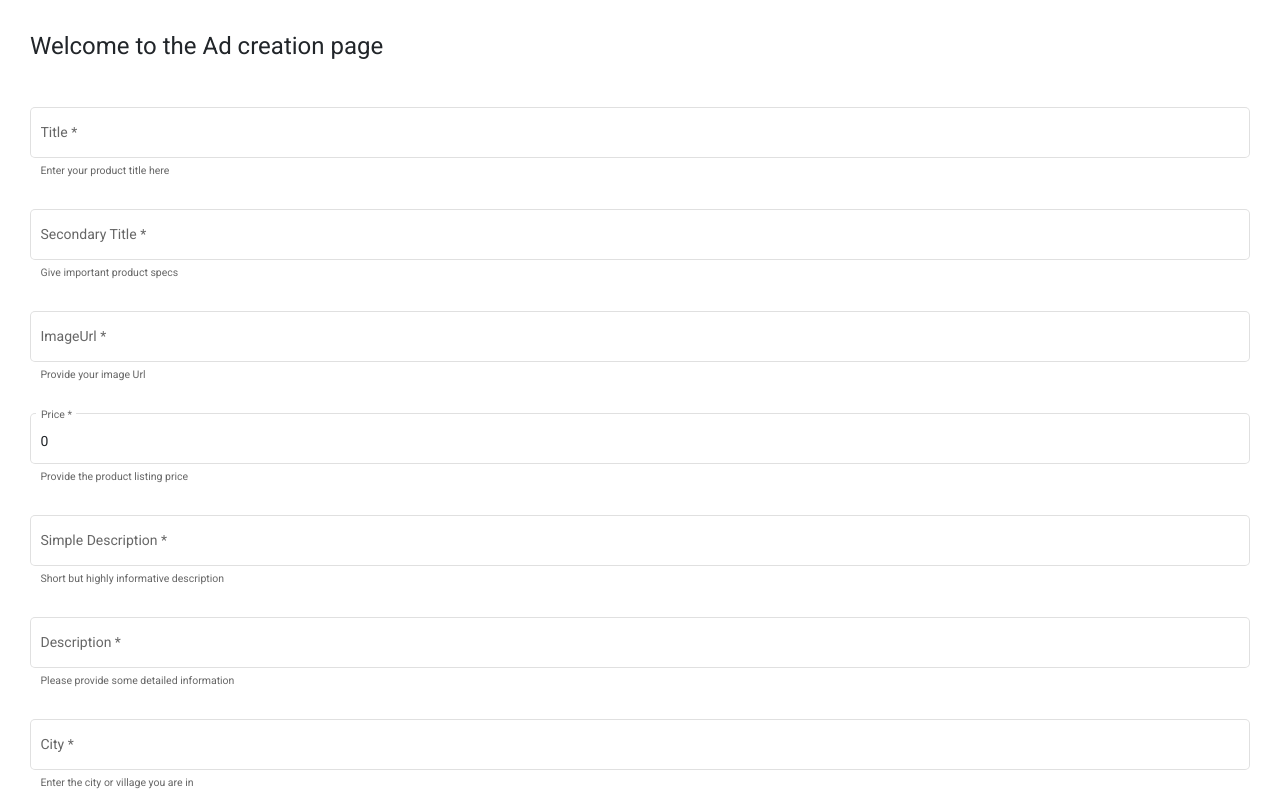
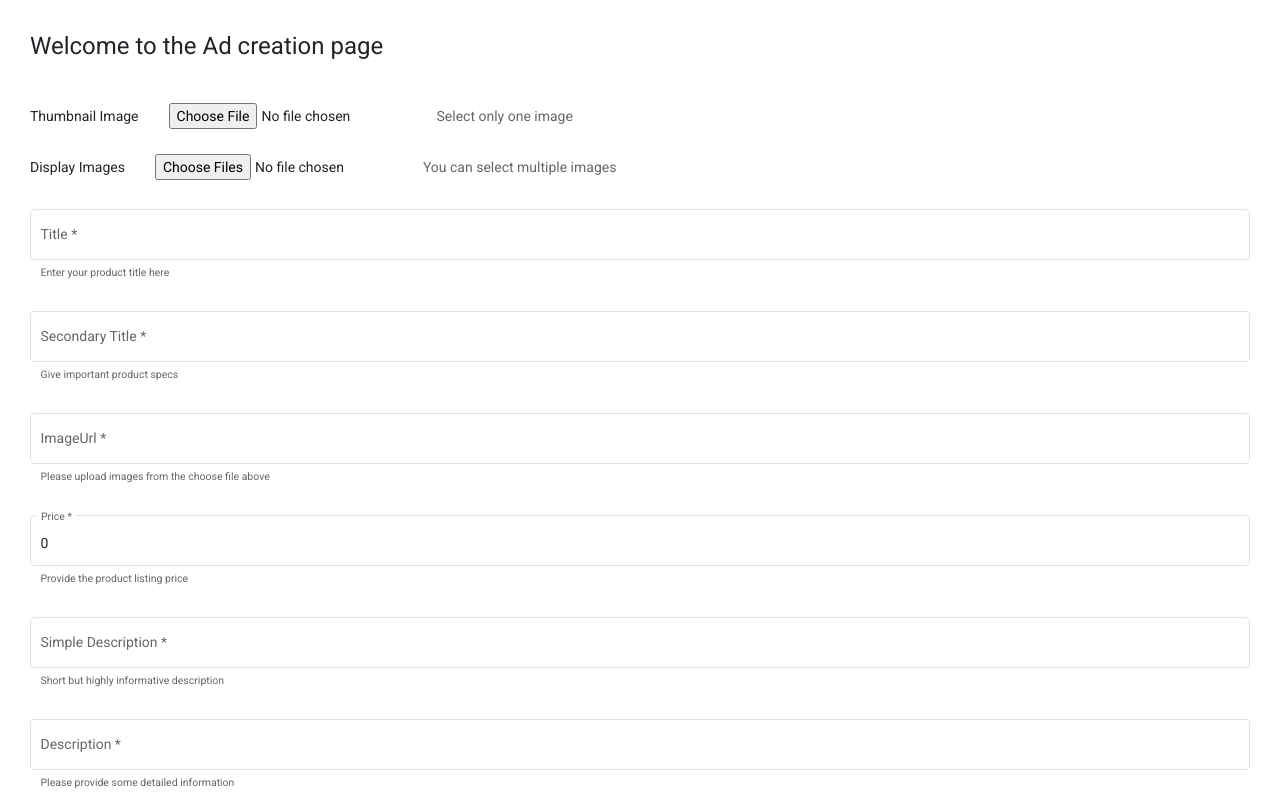
Before and after one commit to bhanupalagati/GatorMart, an Angular app in the folder frontend/: page /create in a window 1280 px wide. Shown: the top 800 px of the page. Built offline with nearby package versions, Linux system fonts and the light colour scheme.

Commit message:
image upload

```diff
--- a/frontend/src/app/ad-form/ad-form.component.html
+++ b/frontend/src/app/ad-form/ad-form.component.html
@@ -1,6 +1,16 @@
 <div class="ad_form_container">
+    <h1>Welcome to the Ad creation page</h1>
+    <div class="ad_form_container__flex__input">
+        <mat-label>Thumbnail Image</mat-label>
+        <input type="file" class="file-upload" (change)="onFileSelected($event, 'imageUrl')">
+        <mat-hint>Select only one image</mat-hint>
+    </div>
+    <div class="ad_form_container__flex__input">
+        <mat-label>Display Images</mat-label>
+        <input type="file" class="file-upload" multiple (change)="onFileSelected($event, 'images')">
+        <mat-hint>You can select multiple images</mat-hint>
+    </div>
     <div [formGroup]="createForm" class="ad_form_container__flex">
-        <h1>Welcome to the Ad creation page</h1>
         <mat-form-field appearance="outline" class="ad_form_container__flex__input">
             <mat-label>Title</mat-label>
             <input matInput placeholder="Iphone 13 Pro Max" formControlName="title">
@@ -13,12 +23,12 @@
         </mat-form-field>
         <mat-form-field appearance="outline" class="ad_form_container__flex__input">
             <mat-label>ImageUrl</mat-label>
-            <input matInput placeholder="https://somethinghere" formControlName="imageUrl">
-            <mat-hint>Provide your image Url</mat-hint>
+            <input matInput placeholder="https://somethinghere" formControlName="imageUrl" readonly>
+            <mat-hint>Please upload images from the choose file above</mat-hint>
         </mat-form-field>
         <mat-form-field appearance="outline" class="ad_form_container__flex__input">
             <mat-label>Price</mat-label>
-            <input matInput placeholder="1100.99" formControlName="price">
+            <input matInput placeholder="1100.99" formControlName="price" type="number">
             <mat-hint>Provide the product listing price</mat-hint>
         </mat-form-field>
         <mat-form-field appearance="outline" class="ad_form_container__flex__input">
@@ -58,13 +68,13 @@
         </mat-form-field>
         <mat-form-field appearance="outline" class="ad_form_container__flex__input">
             <mat-label>Age</mat-label>
-            <input matInput placeholder="1.2" formControlName="age">
+            <input matInput placeholder="1.2" formControlName="age" type="number" min="0">
             <mat-hint>How many years old is your product</mat-hint>
         </mat-form-field>
         <mat-form-field appearance="outline" class="ad_form_container__flex__input">
             <mat-label>Images</mat-label>
-            <input matInput placeholder="https://somethinghere1, https://somethinghere2, https://somethinghere3" formControlName="images">
-            <mat-hint>A comma separated urls </mat-hint>
+            <input readonly matInput placeholder="https://somethinghere1, https://somethinghere2, https://somethinghere3" formControlName="images">
+            <mat-hint>Please upload images from the choose file above</mat-hint>
         </mat-form-field>
         <mat-form-field appearance="outline" class="ad_form_container__flex__input">
             <mat-label>Target</mat-label>
--- a/frontend/src/app/ad-form/ad-form.component.scss
+++ b/frontend/src/app/ad-form/ad-form.component.scss
@@ -8,5 +8,8 @@
             padding-top: 25px;
         }
     }
+    .file-upload {
+        padding-left: 30px;
+    }
 
 }
--- a/frontend/src/app/ad-form/ad-form.component.ts
+++ b/frontend/src/app/ad-form/ad-form.component.ts
@@ -1,7 +1,6 @@
-import { LogicalFileSystem } from '@angular/compiler-cli/src/ngtsc/file_system';
 import { Component, OnInit } from '@angular/core';
 import { FormControl, FormGroup, Validators } from '@angular/forms';
-import {MAT_FORM_FIELD, MatFormField, MatFormFieldControl} from '@angular/material/form-field';
+import { Router } from '@angular/router';
 import { ProductsService } from '../services/products.service';
 @Component({
   selector: 'app-ad-form',
@@ -9,6 +8,7 @@ import { ProductsService } from '../services/products.service';
   styleUrls: ['./ad-form.component.scss']
 })
 export class AdFormComponent implements OnInit {
+  formData = new FormData();
   createForm: FormGroup = new FormGroup({
     title: new FormControl("", [Validators.required]),
     secondary_title: new FormControl("", [Validators.required]),
@@ -26,13 +26,32 @@ export class AdFormComponent implements OnInit {
     target: new FormControl("", [Validators.required]),
     category: new FormControl("", [Validators.required])
   });
-  constructor(private productsService: ProductsService) { }
+  constructor(private productsService: ProductsService, private router: Router) { }
 
   ngOnInit(): void {
   }
 
   createAd() {
-    this.productsService.createNewProduct({...this.createForm.value, price: +this.createForm.value.price, age: +this.createForm.value.age}).subscribe(res => {});
+    this.productsService.createNewProduct({...this.createForm.value, price: +this.createForm.value.price, age: +this.createForm.value.age}).subscribe(res => {
+      this.router.navigate(['/']);
+    });
+  }
+
+  onFileSelected(event, update) {
+    this.formData = new FormData();
+    if (event) {
+      for (let i = 0; i < event.target.files.length; i++) {
+        this.formData.append("photo", event.target.files[i]);
+      }
+      this.uploadAttachments(update);
+    }
+  }
+
+  uploadAttachments(update) {
+    this.productsService.uploadImages(this.formData).subscribe((res:any) => {
+      this.createForm.controls[update].setValue(res.data.imageUrl.join());
+      console.log(this.createForm.value);
+    })
   }
 
 }
--- a/frontend/src/app/delete-pop-up/delete-pop-up.component.ts
+++ b/frontend/src/app/delete-pop-up/delete-pop-up.component.ts
@@ -1,5 +1,6 @@
 import { Component, Inject, OnInit } from '@angular/core';
 import { MatDialogRef, MAT_DIALOG_DATA } from '@angular/material/dialog';
+import { Router } from '@angular/router';
 import { Product } from '../interfaces/product.interface';
 import { ProductsService } from '../services/products.service';
 
@@ -10,14 +11,17 @@ import { ProductsService } from '../services/products.service';
 })
 export class DeletePopUpComponent implements OnInit {
 
-  constructor(public dialogRef: MatDialogRef<DeletePopUpComponent>, @Inject(MAT_DIALOG_DATA) public data: Product, private productsService: ProductsService) { }
+  constructor(public dialogRef: MatDialogRef<DeletePopUpComponent>,
+              @Inject(MAT_DIALOG_DATA) public data: Product,
+              private productsService: ProductsService,
+              private router: Router) { }
 
   ngOnInit(): void {
   }
 
   deleteAd(id) {
     this.productsService.deleteProduct(this.data.ID).subscribe(res => {
-      console.log("here is something");
+      this.router.navigate(['/']);
     });
     this.dialogRef.close();
   }
--- a/frontend/src/app/product-details/product-details.component.ts
+++ b/frontend/src/app/product-details/product-details.component.ts
@@ -26,7 +26,7 @@ export class ProductDetailsComponent implements OnInit {
   fetchProduct() {
     this.productService.getProductDetails(this.id).subscribe(res => {
       this.product = res;
-      this.images = product.images.split(",");
+      this.images = this.product.images.split(",");
       this.loading = false;
     });
   }
--- a/frontend/src/app/services/products.service.ts
+++ b/frontend/src/app/services/products.service.ts
@@ -25,4 +25,7 @@ export class ProductsService {
     return this.http.delete(this.baseUrl + "product/"+id)
   }
 
+  uploadImages(imageData) {
+    return this.http.post(this.baseUrl + "product/upload", imageData)
+  }
 }
```
